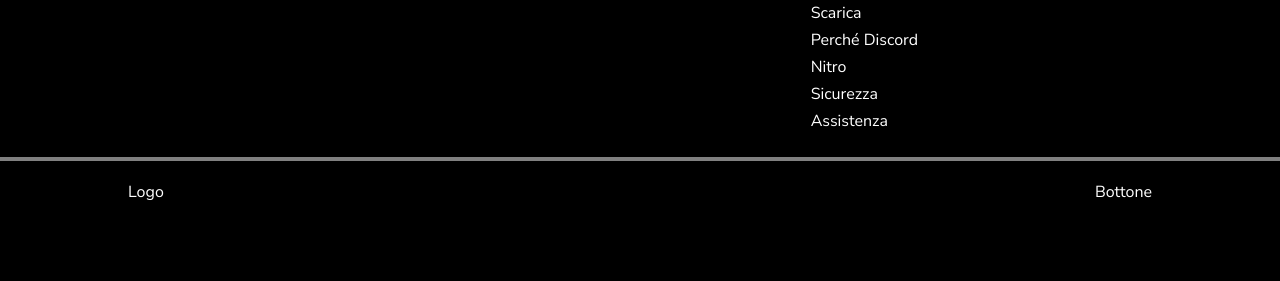
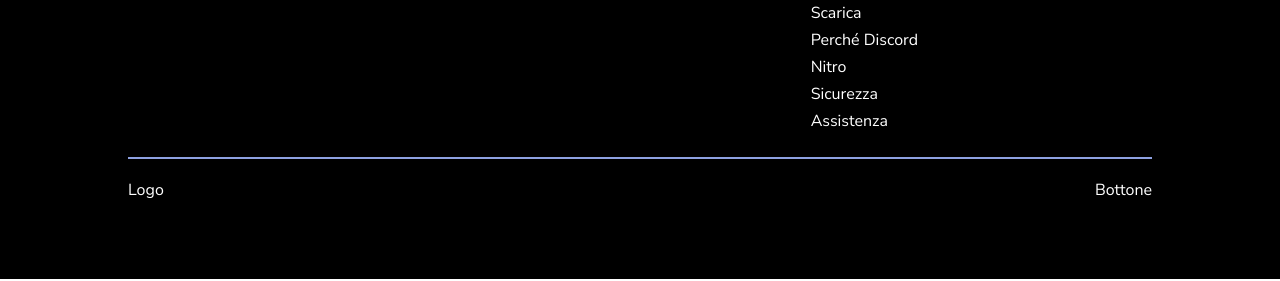
Before and after one commit to DomenicoDeSalvo/htmlcss-discord, a plain HTML site: page index.html in a window 1280 px wide. Shown: the part 3616-3897 px from the top of the page. Drawn offline with Linux system fonts and the light colour scheme.

Commit message:
EDITED line that divide the links section of the footer from bottom part of the footer

```diff
--- a/css/style.css
+++ b/css/style.css
@@ -141,7 +141,7 @@ footer{
 }
 
 .line{
-    border: 2px solid grey;
+    border: 1px solid rgb(142, 161, 225);
     margin: 20px 0;
 
 }
--- a/index.html
+++ b/index.html
@@ -133,7 +133,7 @@
         <footer>
             <!-- footer -->
             <section>
-                <!-- First part footer -->
+                <!-- Footer- links -->
                 <div class="container">
                     <div class="row">
                         <div class="column col-2">
@@ -201,8 +201,10 @@
                 </div>
             </section>
 
-            <div class="line"></div>
-
+            <!-- Line that divide the footer -->
+            <div class="container">
+                <div class="line"></div>
+            </div>
             <!-- Second part footer -->
             <section>
                 <div class="container">
```
